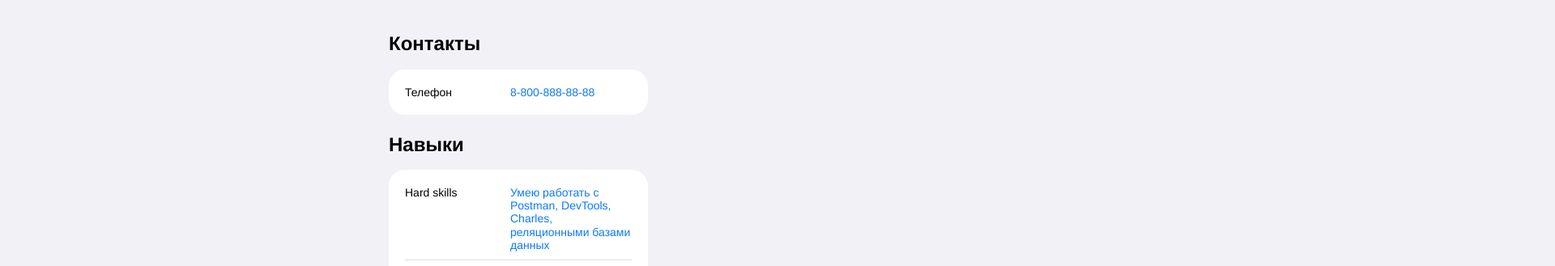
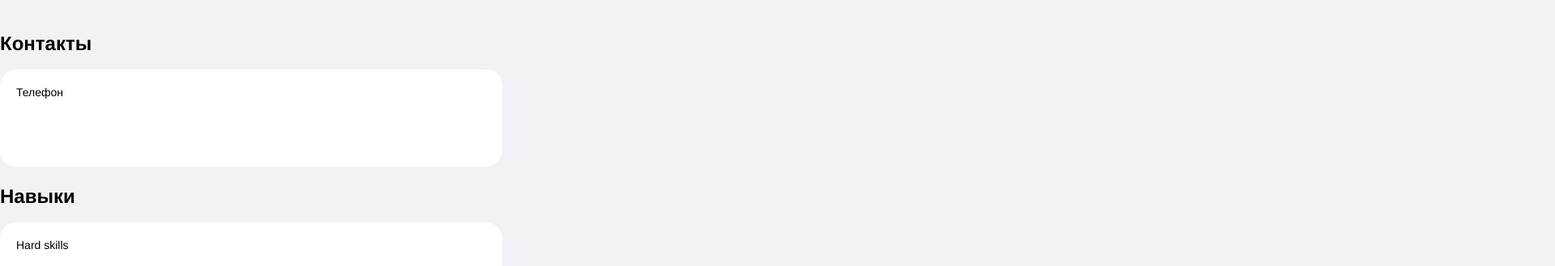
Before and after one commit to egovtseva/egovtseva.github.io, a plain HTML site: page index.html in a window 1280 px wide. Shown: the part 257-586 px from the top of the page at 81% size, 1920 px wide, since content can reach past the window. Drawn offline with Linux system fonts and the light colour scheme.

Commit message:
Update ios.css

```diff
--- a/ios.css
+++ b/ios.css
@@ -4,8 +4,8 @@ body {
   color: #000000;
   display: flex;
   flex-direction: column;
-  justify-content: center;
-  align-items: center;
+  justify-content: left;
+  align-items: left;
 }
 
 .header {
@@ -28,7 +28,7 @@ body {
 }
 
 .header__avatar {
-  border-radius: 80%;
+  border-radius: 50%;
   width: 100px;
   height: 100px;
 }
@@ -51,7 +51,7 @@ body {
 }
 
 .links {
-  width: 320px;
+  width: 620px;
   margin-bottom: 20px;
 }
 
@@ -91,7 +91,7 @@ body {
   padding: 0px 0px 10px;
   gap: 30px;
   border-bottom: 1px solid #dedede;
-  width: 280px;
+  width: 620px;
 }
 
 .links__link:last-child {
@@ -106,7 +106,7 @@ body {
 
 .links__title {
   margin: 0;
-  min-width: 100px;
+  min-width: 6200px;
 }
 
 footer {
@@ -120,7 +120,7 @@ footer {
   justify-content: center;
   align-items: center;
   padding: 10px;
-  width: 320px;
+  width: 620px;
   background: #ffffff;
   border-radius: 10px;
 
```
